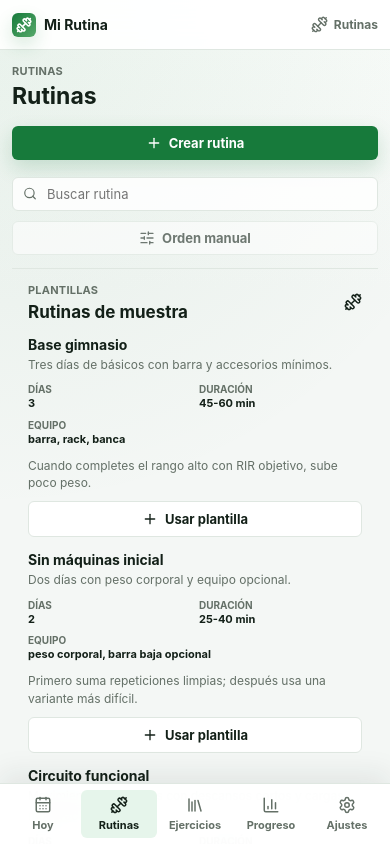
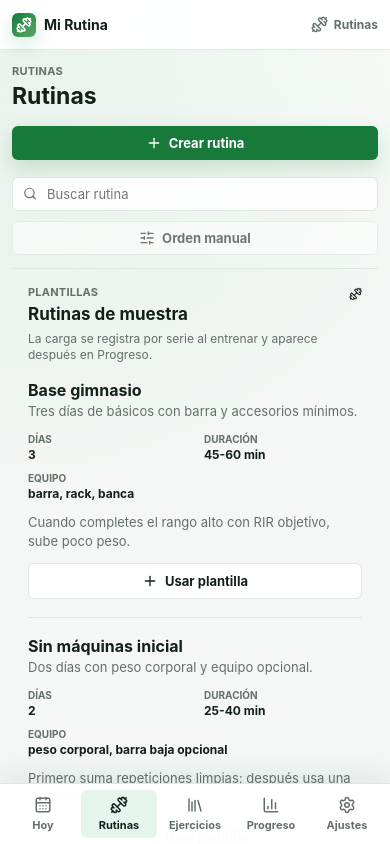
Before and after one commit to Betancourt1/exercise-tracker, a React (Vite) app: page / in a window 390 px wide. Both pictures are taken after a click on the button "Crear rutina". Shown: the top 844 px of the page. Built offline with nearby package versions, Linux system fonts and the light colour scheme.

Commit message:
Polish mobile routine UX

```diff
--- a/src/App.tsx
+++ b/src/App.tsx
@@ -367,6 +367,7 @@ function TodayPage({
 }) {
   const activeSummary = todayRoutine;
   const canTrain = Boolean(activeSummary && activeSummary.exerciseCount > 0);
+  const shouldHideTitleCreateOnMobile = !activeSummary && !hasInProgressWorkout;
   const primaryLabel = hasInProgressWorkout
     ? "Continuar"
     : canTrain
@@ -384,7 +385,7 @@ function TodayPage({
           <button
             className={`primary-button ${
               hasInProgressWorkout || canTrain ? "training" : "routine"
-            }`}
+            } ${shouldHideTitleCreateOnMobile ? "today-empty-title-action" : ""}`}
             type="button"
             onClick={() => {
               if (hasInProgressWorkout) {
--- a/src/features/routines/RoutinesPage.tsx
+++ b/src/features/routines/RoutinesPage.tsx
@@ -329,6 +329,15 @@ export function RoutinesPage({ onRoutinesChanged, onStartWorkout }: RoutinesPage
         />
       ) : null}
 
+      <section className="routine-list-section" aria-labelledby="routine-list-title">
+        <div className="routine-list-heading">
+          <div>
+            <p className="panel-label">Rutinas</p>
+            <h2 id="routine-list-title">Tus rutinas</h2>
+          </div>
+          <span>{isOrderMode ? "Orden manual activo" : "Activas y editables"}</span>
+        </div>
+
         <article className="panel routines-panel">
           <div className="routine-table-head">
             <span>Rutina</span>
@@ -354,7 +363,11 @@ export function RoutinesPage({ onRoutinesChanged, onStartWorkout }: RoutinesPage
                   : "Crea la primera rutina para activar el constructor mínimo y ordenar tus bloques."}
               </p>
               {!searchQuery ? (
-              <button className="primary-button routine" type="button" onClick={openCreateForm}>
+                <button
+                  className="primary-button routine"
+                  type="button"
+                  onClick={openCreateForm}
+                >
                   <Plus size={16} />
                   Crear rutina
                 </button>
@@ -379,6 +392,7 @@ export function RoutinesPage({ onRoutinesChanged, onStartWorkout }: RoutinesPage
             </div>
           )}
         </article>
+      </section>
 
       {isCreateOpen ? (
         <CreateRoutineDialog
@@ -435,6 +449,9 @@ function PresetShelf({
         <div>
           <p className="panel-label">Plantillas</p>
           <h2 id="routine-presets-title">Rutinas de muestra</h2>
+          <p className="preset-shelf-note">
+            La carga se registra por serie al entrenar y aparece después en Progreso.
+          </p>
         </div>
         <Dumbbell size={18} />
       </div>
--- a/src/styles.css
+++ b/src/styles.css
@@ -24,6 +24,7 @@
   --open-section-y: 20px;
   --open-row-inset: 18px;
   --table-row-inset: 20px;
+  --mobile-bottom-clearance: 132px;
   font-family:
     Inter, ui-sans-serif, system-ui, -apple-system, BlinkMacSystemFont, "Segoe UI",
     sans-serif;
@@ -386,6 +387,10 @@ select:focus-visible {
   color: #ffffff;
 }
 
+.primary-button svg {
+  color: currentColor;
+}
+
 .primary-button.routine {
   background: var(--routine);
   box-shadow: 0 8px 20px rgba(23, 122, 59, 0.18);
@@ -618,6 +623,14 @@ select:focus-visible {
   font-size: 17px;
 }
 
+.preset-shelf-note {
+  max-width: 580px;
+  margin: 6px 0 0;
+  color: var(--muted);
+  font-size: 12px;
+  line-height: 1.4;
+}
+
 .preset-grid {
   display: grid;
   grid-template-columns: repeat(4, minmax(0, 1fr));
@@ -692,6 +705,32 @@ select:focus-visible {
   align-self: start;
   justify-content: center;
   min-height: 36px;
+}
+
+.routine-list-section {
+  display: grid;
+  gap: 10px;
+}
+
+.routine-list-heading {
+  display: flex;
+  align-items: end;
+  justify-content: space-between;
+  gap: 12px;
+  padding: 0 var(--open-section-inset);
+}
+
+.routine-list-heading h2 {
+  margin: 0;
+  color: var(--text);
+  font-size: 18px;
+  line-height: 1.25;
+}
+
+.routine-list-heading > span {
+  color: var(--muted);
+  font-size: 12px;
+  font-weight: 700;
 }
 
 .routines-panel {
@@ -2289,7 +2328,7 @@ select:focus-visible {
 }
 
 .progress-panel-icon,
-.progress-empty-panel svg {
+.progress-empty-panel > svg {
   color: var(--progress);
 }
 
@@ -2869,6 +2908,7 @@ select:focus-visible {
     --open-section-y: 16px;
     --open-row-inset: 14px;
     --table-row-inset: 16px;
+    --mobile-bottom-clearance: calc(156px + env(safe-area-inset-bottom));
   }
 
   .app-shell {
@@ -2885,7 +2925,7 @@ select:focus-visible {
     height: auto;
     min-height: 100dvh;
     overflow: visible;
-    padding: 14px 14px 132px;
+    padding: 14px 14px var(--mobile-bottom-clearance);
   }
 
   .mobile-header {
@@ -2929,6 +2969,10 @@ select:focus-visible {
     font-size: 23px;
   }
 
+  .today-empty-title-action {
+    display: none;
+  }
+
   .today-grid,
   .split-grid,
   .progress-layout,
@@ -3030,31 +3074,121 @@ select:focus-visible {
     display: none;
   }
 
+  .routine-list-section {
+    gap: 11px;
+    margin-top: 3px;
+    border-top: 1px solid var(--border);
+    padding-top: 14px;
+  }
+
+  .routine-list-heading {
+    align-items: flex-start;
+    padding: 0;
+  }
+
+  .routine-list-heading h2 {
+    font-size: 18px;
+  }
+
+  .routine-list-heading > span {
+    padding-top: 2px;
+    text-align: right;
+  }
+
+  .routines-panel {
+    border: 0;
+    border-radius: 0;
+    background: transparent;
+    box-shadow: none;
+  }
+
+  .routines-panel .empty-state {
+    background: var(--surface);
+    box-shadow: none;
+  }
+
   .routine-row {
     grid-template-columns: 1fr;
     align-items: stretch;
     gap: 8px;
     min-height: 0;
-    padding: 14px var(--table-row-inset);
-    border: 1px solid var(--border);
-    border-radius: 8px;
+    border: 0;
+    border-top: 1px solid var(--border);
+    border-radius: 0;
+    padding: 14px 0;
+    background: transparent;
+  }
+
+  .routine-row:hover {
+    background: transparent;
+  }
+
+  .routine-row:last-child {
+    border-bottom: 1px solid var(--border);
   }
 
   .routine-list {
-    gap: 10px;
-    padding: 12px;
-    background: var(--surface-muted);
+    gap: 0;
+    padding: 0;
+    background: transparent;
+  }
+
+  .routine-presets-panel {
+    gap: 16px;
+    padding-top: 16px;
+    padding-bottom: 18px;
+  }
+
+  .preset-shelf-header {
+    align-items: flex-start;
+  }
+
+  .preset-shelf-note {
+    margin-top: 7px;
+    font-size: 12px;
   }
 
   .preset-grid {
     grid-template-columns: 1fr;
-    gap: 12px;
+    gap: 0;
   }
 
   .preset-card {
     min-height: 0;
-    padding-right: 0;
-    padding-left: 0;
+    gap: 12px;
+    border-bottom: 1px solid var(--border);
+    padding: 0 0 18px;
+  }
+
+  .preset-card + .preset-card {
+    padding-top: 18px;
+  }
+
+  .preset-card:last-child {
+    border-bottom: 0;
+    padding-bottom: 0;
+  }
+
+  .preset-card strong {
+    font-size: 16px;
+    line-height: 1.25;
+  }
+
+  .preset-card span,
+  .preset-card p {
+    font-size: 13px;
+  }
+
+  .preset-card dl {
+    gap: 10px 18px;
+  }
+
+  .preset-card dt {
+    font-size: 10px;
+  }
+
+  .preset-card dd {
+    font-size: 12px;
   }
 
   .routine-main-cell {
```
Lines whose indentation alone changed are shown as unchanged.
